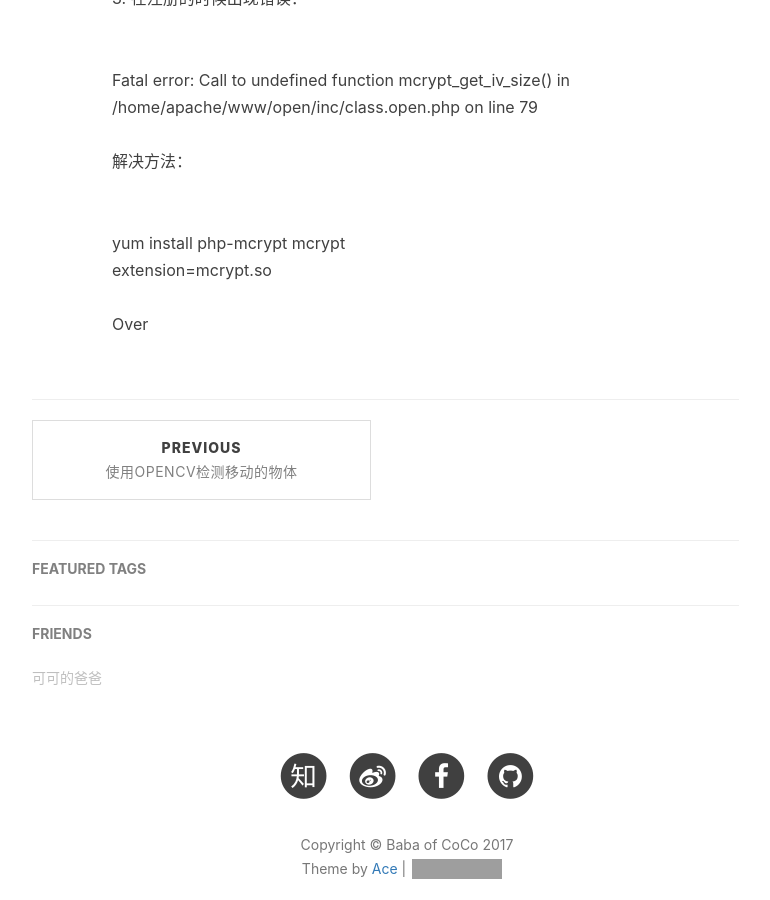
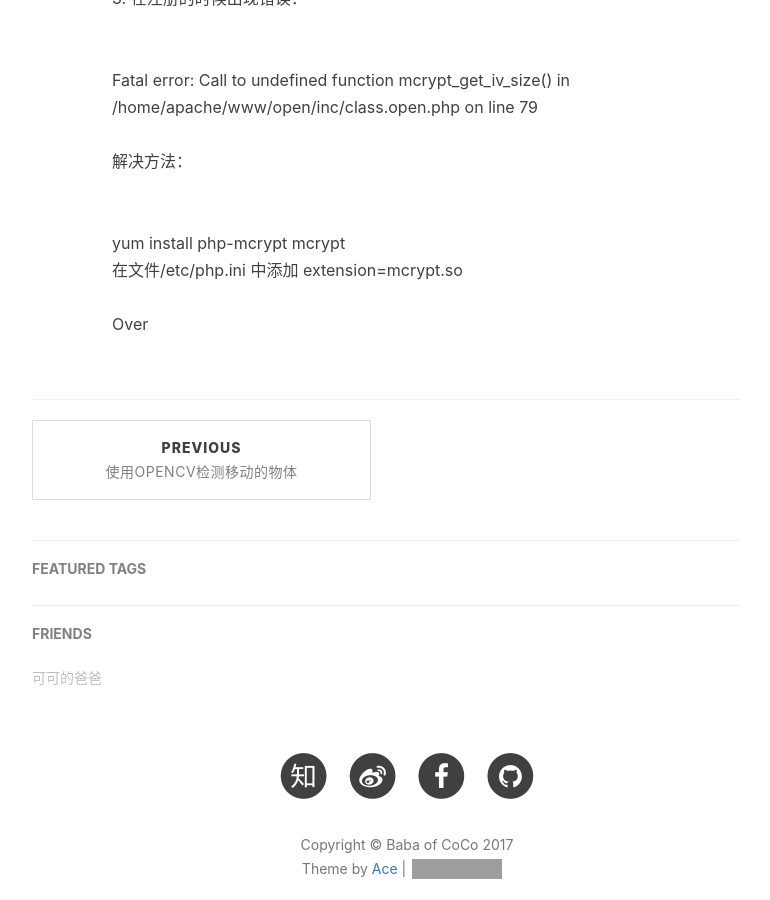
Before and after one commit to babaofcoco/coco, a Jekyll site: the page built from _posts/2017-5-21-open_sns-setup_progress.markdown, in a window 1280 px wide and 900 px high, scrolled down 3513 px. Shown: the whole window, without its empty margins (233-1003 px from the left). Built offline with Jekyll 4.4.1, drawn with Linux system fonts in a browser that asks for light colours; nearby versions of some CDN libraries; comment, search, counter and statistics services are not loaded; grey boxes are pictures that could not be loaded.

Commit message:
update the mcrypt error

```diff
--- a/_posts/2017-5-21-open_sns-setup_progress.markdown
+++ b/_posts/2017-5-21-open_sns-setup_progress.markdown
@@ -146,7 +146,7 @@ git clone https://github.com/subins2000/open.git open
 <br><br>
 
 <br>yum install php-mcrypt mcrypt
-<br>extension=mcrypt.so
+<br>在文件/etc/php.ini 中添加 extension=mcrypt.so
 
 <br><br>
 Over
```
